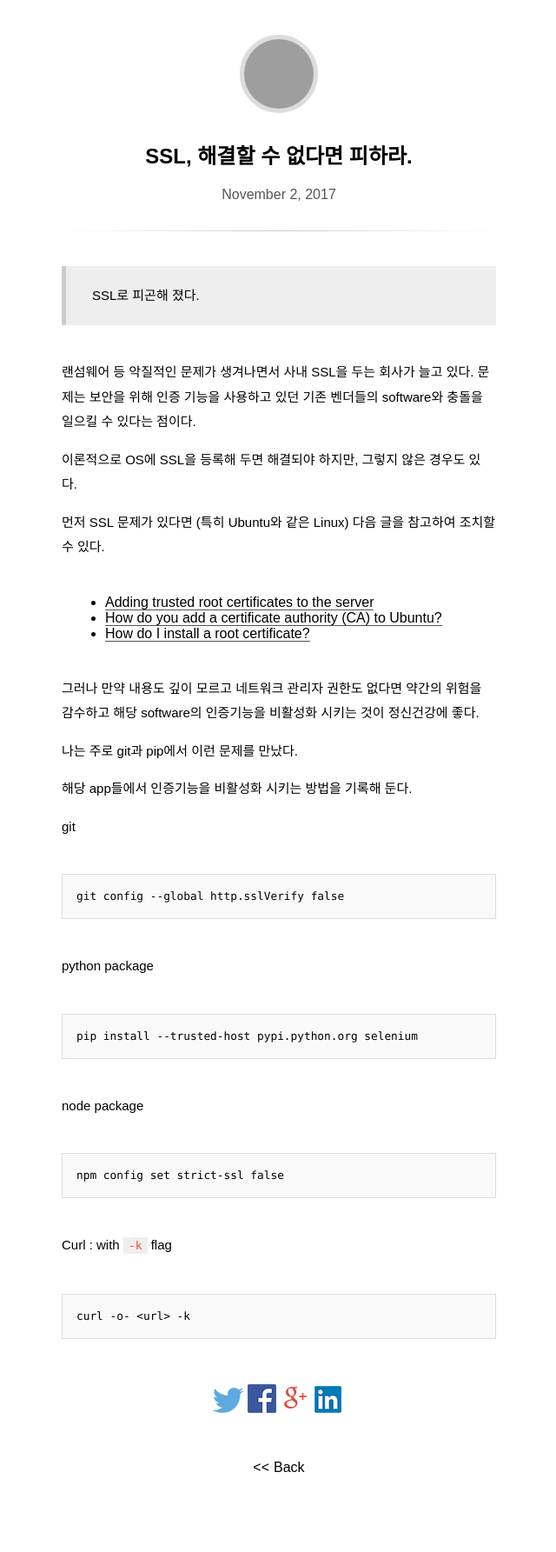
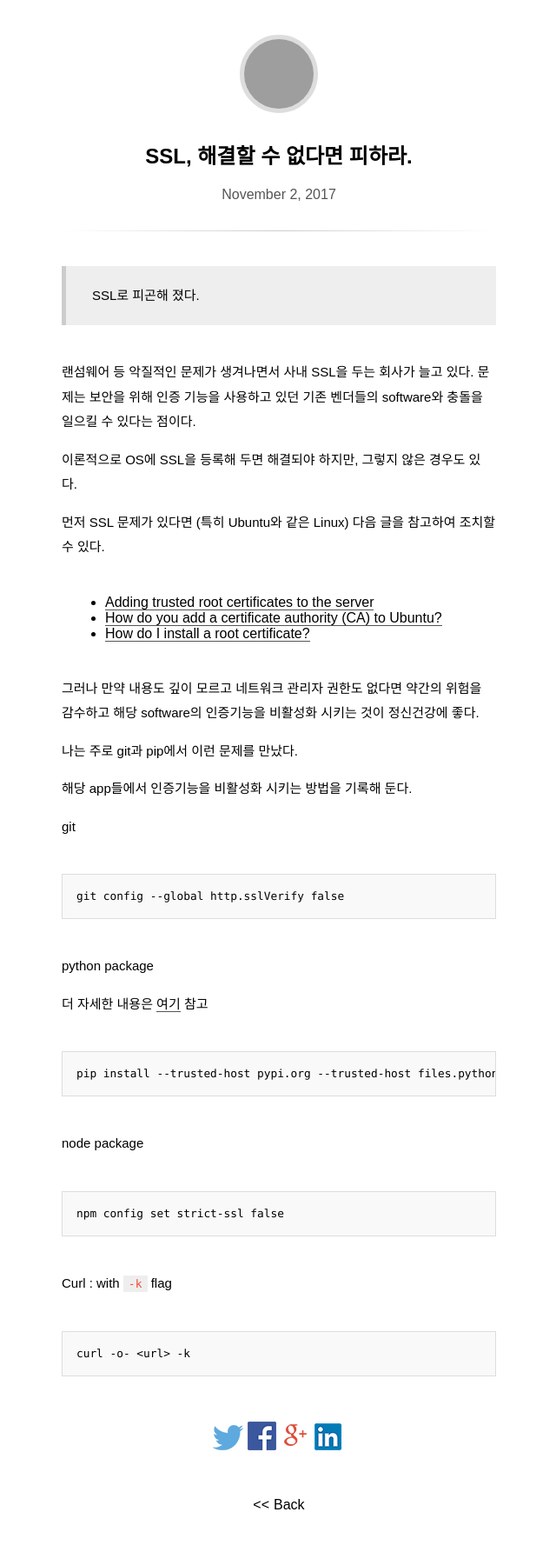
Before and after one commit to pinedance/blog, a Jekyll site: the page built from _posts/2017/07-12/2017-11-02-how-to-bypass-SSL.md, in a window 1280 px wide. Shown: the whole page at 87% size, without its empty margins (319-959 px from the left). Built offline with Jekyll 4.4.1, drawn with Linux system fonts in a browser that asks for light colours; some web fonts are replaced; comment, search, counter and statistics services are not loaded; before the commit the page ends 1742 px from its top, so only the background shows below that; grey boxes are pictures that could not be loaded.

Commit message:
udpate posts

````diff
--- a/_posts/2017/07-12/2017-11-02-how-to-bypass-SSL.md
+++ b/_posts/2017/07-12/2017-11-02-how-to-bypass-SSL.md
@@ -33,8 +33,10 @@ git config --global http.sslVerify false
 
 python package
 
+더 자세한 내용은 [여기](https://stackoverflow.com/a/29751768) 참고
+
 ```
-pip install --trusted-host pypi.python.org selenium
+pip install --trusted-host pypi.org --trusted-host files.pythonhosted.org <package_name>
 ```
 
 
````
